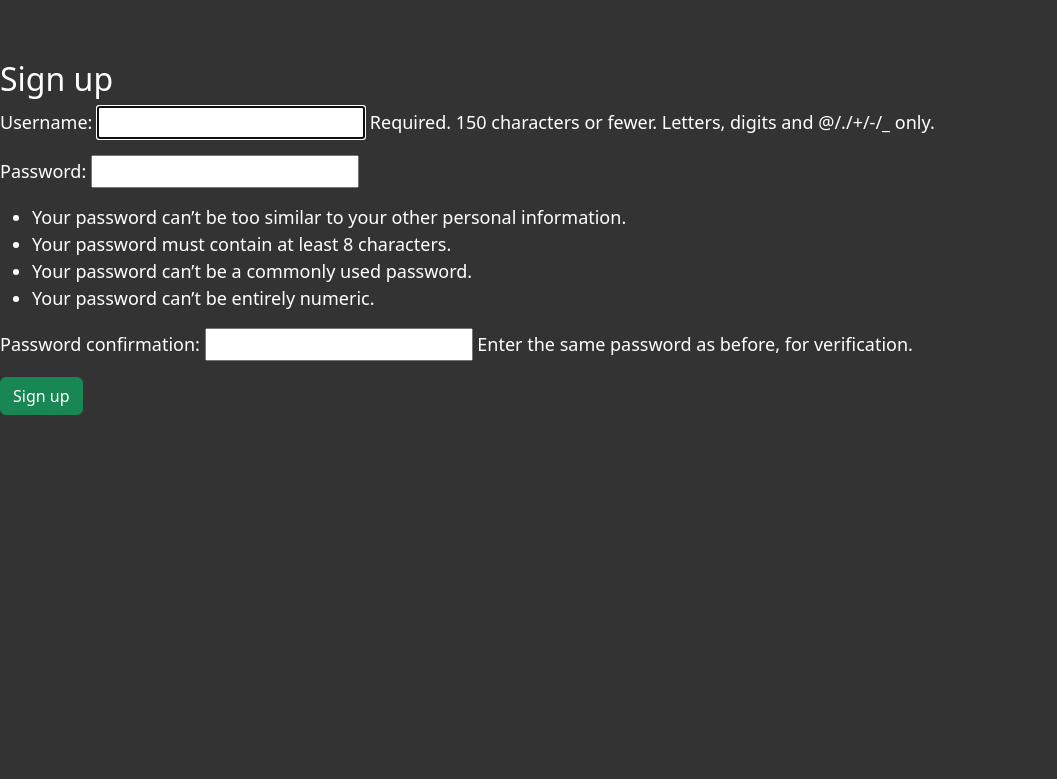
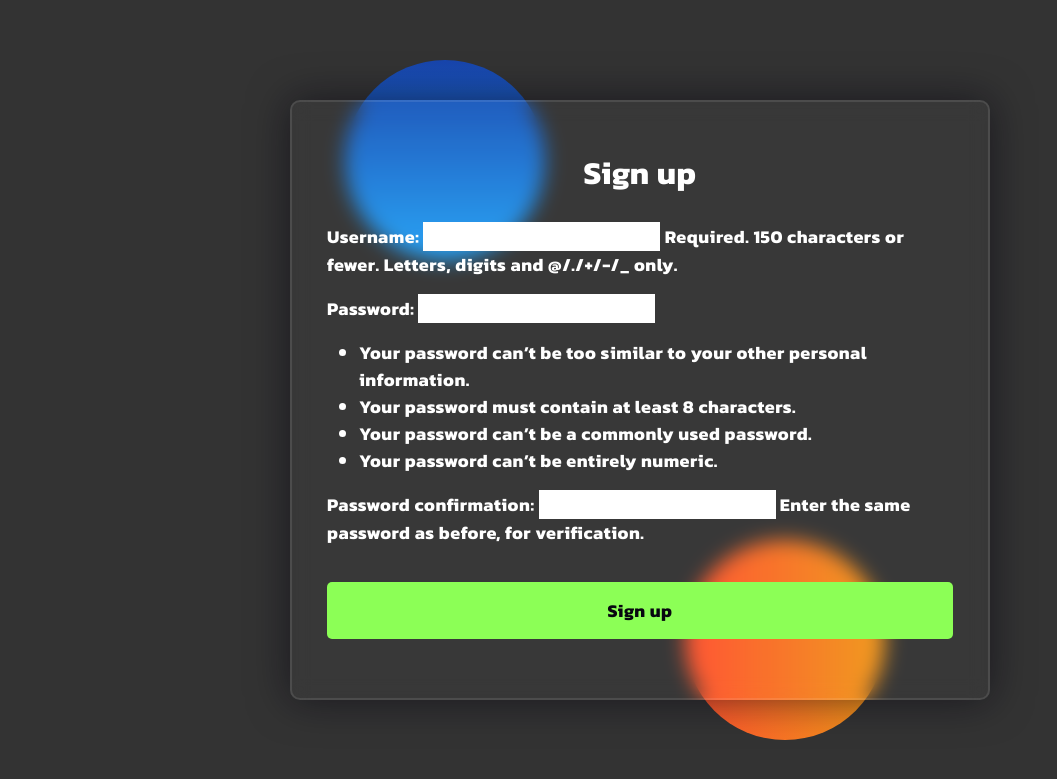
Before and after one commit to natarovvar/django-blog-posts-website, a Django app: page /accounts/signup/ in a window 1280 px wide. Shown: the top 779 px of the page, without its empty margins (0-1057 px from the left). Run offline with Django 4.2, Linux system fonts and the light colour scheme; some libraries are stand-ins or nearby versions.

Commit message:
add login and signup styles

```diff
--- a/static/css/base.css
+++ b/static/css/base.css
@@ -65,6 +65,128 @@
   background-color: #111;
 }
 
+.login-form{
+    height: 420px;
+    width: 400px;
+    background-color: rgba(255, 255, 255, 0.027);
+    position: absolute;
+    transform: translate(-50%,-50%);
+    top: 50%;
+    left: 50%;
+    border-radius: 10px;
+    backdrop-filter: blur(10px);
+    border: 2px solid rgba(255,255,255,0.1);
+    box-shadow: 0 0 40px rgba(8,7,16,0.6);
+    padding: 50px 35px;
+}
+
+.signup-form{
+
+    height: 600px;
+    width: 700px;
+    background-color: rgba(255, 255, 255, 0.027);
+    position: absolute;
+    transform: translate(-50%,-50%);
+    top: 50%;
+    left: 50%;
+    border-radius: 10px;
+    backdrop-filter: blur(10px);
+    border: 2px solid rgba(255,255,255,0.1);
+    box-shadow: 0 0 40px rgba(8,7,16,0.6);
+    padding: 50px 35px;
+
+}
+
+.signup-form *{
+    font-family: 'Kanit', sans-serif;
+    color: #ffffff;
+    letter-spacing: 0.5px;
+    outline: none;
+    border: none;
+
+}
+
+.login-form *{
+    font-family: 'Kanit', sans-serif;
+    color: #ffffff;
+    letter-spacing: 0.5px;
+    outline: none;
+    border: none;
+
+}
+
+.login-form h3{
+    padding-bottom: 20px;
+    font-size: 32px;
+    line-height: 42px;
+    text-align: center;
+
+}
+
+.signup-form h3{
+    padding-bottom: 20px;
+    font-size: 32px;
+    line-height: 42px;
+    text-align: center;
+
+}
+
+.loginbut{
+
+    margin-top: 50px;
+    width: 100%;
+    background-color: #8cff56;
+    color: #080710;
+    padding: 15px 0;
+    font-size: 18px;
+    font-weight: 600;
+    border-radius: 5px;
+    cursor: pointer;
+}
+
+.signupbut{
+    margin-top: 20px;
+    width: 100%;
+    background-color: #8cff56;
+    color: #080710;
+    padding: 15px 0;
+    font-size: 18px;
+    font-weight: 600;
+    border-radius: 5px;
+    cursor: pointer;
+}
+
+.background{
+    width: 430px;
+    height: 520px;
+    position: absolute;
+    transform: translate(-50%,-50%);
+    left: 50%;
+    top: 50%;
+}
+.background .shape{
+    height: 200px;
+    width: 200px;
+    position: absolute;
+    border-radius: 50%;
+}
+.shape:first-child{
+    background: linear-gradient(
+        #1845ad,
+        #23a2f6
+    );
+    left: -80px;
+    top: -80px;
+}
+.shape:last-child{
+    background: linear-gradient(
+        to right,
+        #ff512f,
+        #f09819
+    );
+    right: -30px;
+    bottom: -80px;
+}
 
 
 
@@ -77,6 +199,7 @@
 }
 
 .post-entry{
+
     margin-right: 30%;
     margin-left: 2%;
 }
@@ -87,17 +210,34 @@
     font-family: 'Kanit', sans-serif;
     text-decoration: none;
     color: #04AA6D;
-
 }
 
-.post-entry .title{
-    text-decoration: underline #04AA6D;
+.post-entry a:after {
+	display: block;
+	position: absolute;
+	left: 20; /*изменить на right:0;, чтобы изменить направление подчёркивания */
+	width: 0;/*задаём длинну линии до наведения курсора*/
+	height: 2px; /*задаём ширину линии*/
+	background-color: #00a650; /*задаём цвет линии*/
+	content: "";
+	transition: width 0.3s ease-out;
 }
+
+    .post-entry a:hover:after,
+    .post-entry a:focus:after {
+        width: 40%;
+    }
+    .post-entry .title{
+        text-decoration: underline #04AA6D;
+
+    }
+
 
 .edit-post {
 
     color: #04AA6D;
     text-decoration: none;
+
 }
 
 .delete-post{
--- a/templates/mb.html
+++ b/templates/mb.html
@@ -17,7 +17,7 @@
             <ul>
                 <li><a class = "blog" href="{% url 'forum' %}"><i class="bi bi-chat-fill"></i> Blog</a></li>
                 <li style="float:right"><a class="active" href="{% url 'post_new' %}"><i class="bi bi-plus-square-fill"></i> New Blog Post</a></li>
-                <li style="float:right"><a href="{% url 'login' %}"><i class="bi bi-box-arrow-in-right"></i> Login</a></li>
+                <li style="float:right"><a class = 'forum-login'href="{% url 'login' %}"><i class="bi bi-box-arrow-in-right"></i> Login</a></li>
                 <li style="float:right"> <a href="{% url 'signup' %}"> Sign up</a></li>
 
             </ul>
@@ -35,7 +35,7 @@
         {% for blog in object_list %}
             <div class = 'post-entry'>
                 <li>
-                    <h2><a href="{% url 'blog_detail' blog.pk %}">{{ blog.title }}</a></h2>
+                    <h2><a class = 'blog-title' href="{% url 'blog_detail' blog.pk %}">{{ blog.title }}</a></h2>
                     <p>{{ blog.body }}</p>
                 </li>
             </div>
--- a/templates/signup.html
+++ b/templates/signup.html
@@ -3,11 +3,18 @@
 
 
 {% block content %}
-    <h2>Sign up</h2>
-        <form action="" method="post">
-        {% csrf_token %}
-        {{ form.as_p }}
-            <button class = 'btn btn-success ml-1' type="submit">Sign up</button>
+    <div class="background">
+        <div class="shape"></div>
+        <div class="shape"></div>
+    </div>
 
-        </form>
+    <div class = 'signup-form'>
+        <h3>Sign up</h3>
+            <form action="" method="post">
+            {% csrf_token %}
+            {{ form.as_p }}
+                <button class = 'signupbut' type="submit">Sign up</button>
+
+            </form>
+    </div>
 {% endblock content %}
```
Also changed, not shown: templates/registration/login.html (+14 -6 lines).
